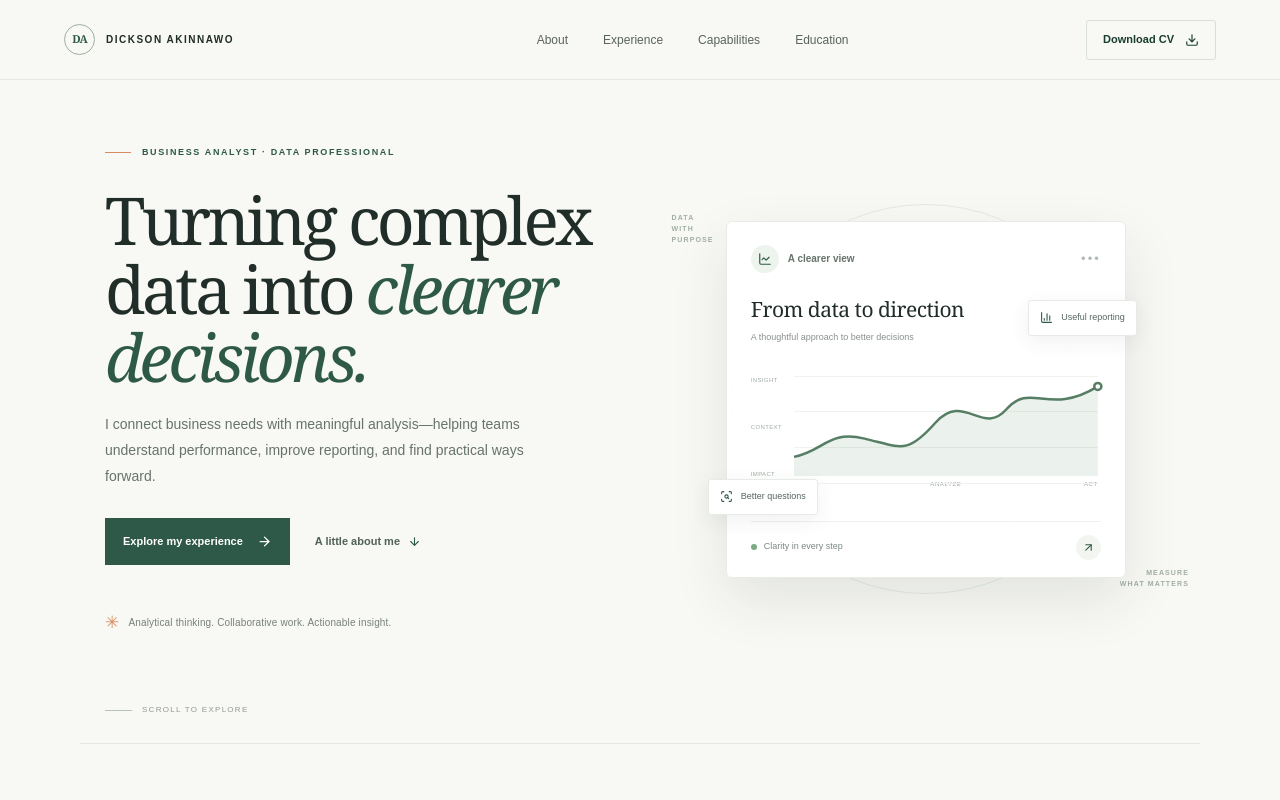
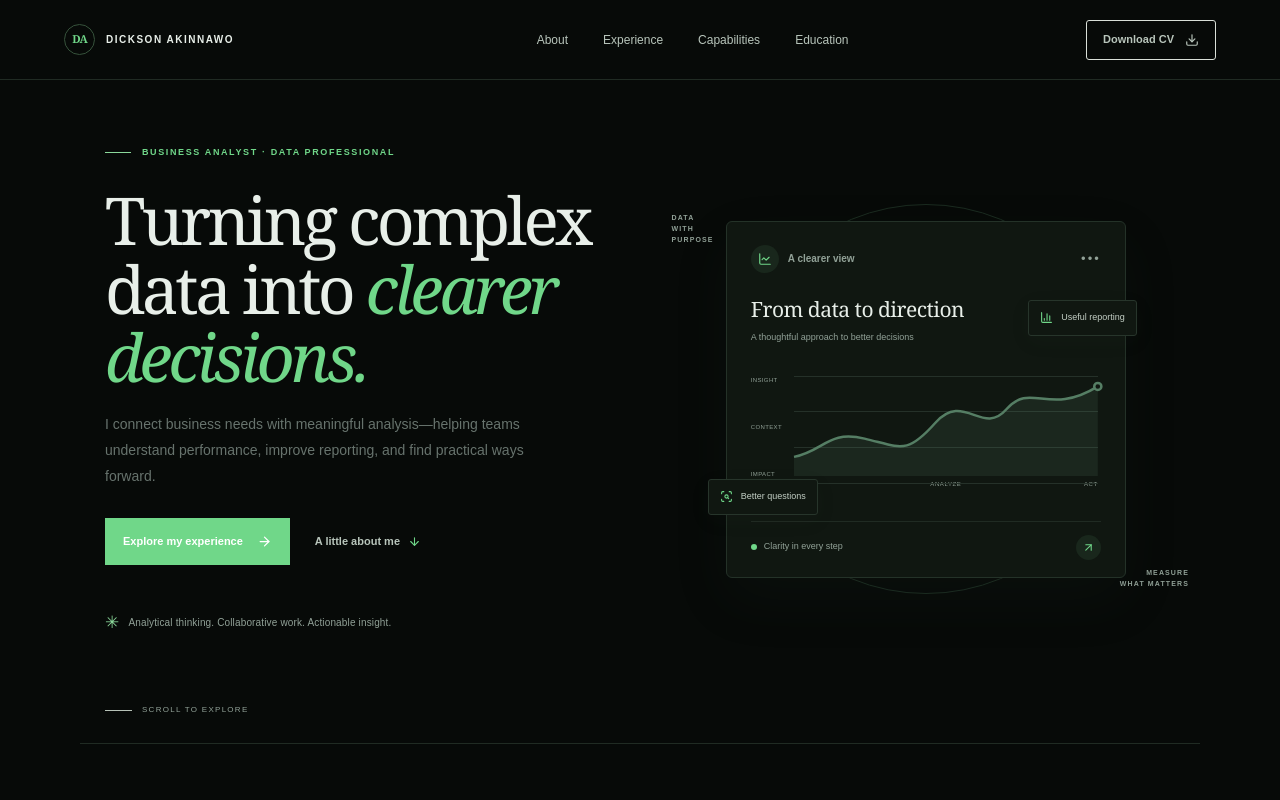
Before and after one commit to Dickson47/pro-profile, a Next.js app: page / in a window 1280 px wide. Shown: the top 800 px of the page. Built offline with nearby package versions, Linux system fonts and the light colour scheme.

Commit message:
feat: update color palette and add new styles for site elements

```diff
--- a/app/globals.css
+++ b/app/globals.css
@@ -6,20 +6,20 @@
 
 :root {
   color-scheme: light;
-  --ink: #202d29;
-  --muted: #67736d;
-  --paper: #f8f8f4;
+  --ink: #e8efe9;
+  --muted: #a4b1a7;
+  --paper: #070a08;
   --white: #fff;
-  --line: #e4e8e1;
-  --green: #2e5948;
-  --green-dark: #183c30;
-  --mint: #e8eee7;
-  --orange: #d88b63;
+  --line: #202b23;
+  --green: #70d789;
+  --green-dark: #112b19;
+  --mint: #112017;
+  --orange: #8bd99b;
   --background: var(--paper);
   --foreground: var(--ink);
-  --card: var(--white);
+  --card: #101711;
   --card-foreground: var(--ink);
-  --popover: var(--white);
+  --popover: #101711;
   --popover-foreground: var(--ink);
   --primary: var(--green);
   --primary-foreground: #fff;
@@ -296,6 +296,34 @@ h1, h2, h3, p { margin-top: 0; }
   .site-footer { min-height: 78px; flex-wrap: wrap; justify-content: space-between; gap: 9px 14px; padding: 14px 20px; }
   .site-footer > span { order: 3; width: 100%; }
 }
+.site-header { border-bottom-color: var(--line); }
+.wordmark-mark { border-color: #36523b; }
+.desktop-nav a, .nav-cta, .button-text, .about-copy > p:not(.section-description), .approach-row p,
+.experience-detail li, .education-item h3, .education-item p, .training-item, .back-to-top { color: #b8c5bb; }
+.hero-art-wrap::before { border-color: #1b2b20; }
+.hero-art-wrap::after { border-color: #24362a; }
+.insight-card, .capabilities-note { border-color: #243228; background: #101711; }
+.floating-chip { border-color: #27352b; background: #101711; color: #c2cec4; }
+.insight-mark, .footer-icon, .training-check { background: #19271c; }
+.insight-title, .experience-detail h3, .capabilities-note h3 { color: var(--ink); }
+.hero-art-wrap .insight-label, .insight-footer, .insight-subtitle, .insight-dots,
+.chart-y-labels, .chart-x-labels, .hero-art-ornament, .scroll-cue, .hero-note,
+.experience-date, .education-item div > span, .training-year, .site-footer { color: #91a197; }
+.insight-footer, .approach-row, .experience-list, .experience-item, .training-list, .training-item { border-color: var(--line); }
+.chart-lines i { border-color: #253129; }
+.insight-card svg circle { fill: #101711; }
+.capabilities-section { background: #0b100c; }
+.skill-pill { border-color: #27362a; background: #111a13; color: #c0cdc2; }
+.skill-pill span, .footer-dot { background: var(--green); }
+.note-icon { background: #1b2b1e; }
+.capabilities-note > p:not(.eyebrow) { color: #a7b4a9; }
+.note-rule { background: var(--line); }
+.education-item:not(:last-child)::before { background: #26352a; }
+.education-dot { border-color: var(--green); }
+.button-light { background: var(--green); color: #071109; }
+.button-light:hover { background: #8de6a1; }
+.closing-section { background: #0c1b10; }
+
 @media (prefers-reduced-motion: reduce) {
   *, *::before, *::after { scroll-behavior: auto !important; transition-duration: .01ms !important; animation-duration: .01ms !important; animation-iteration-count: 1 !important; }
 }
```
